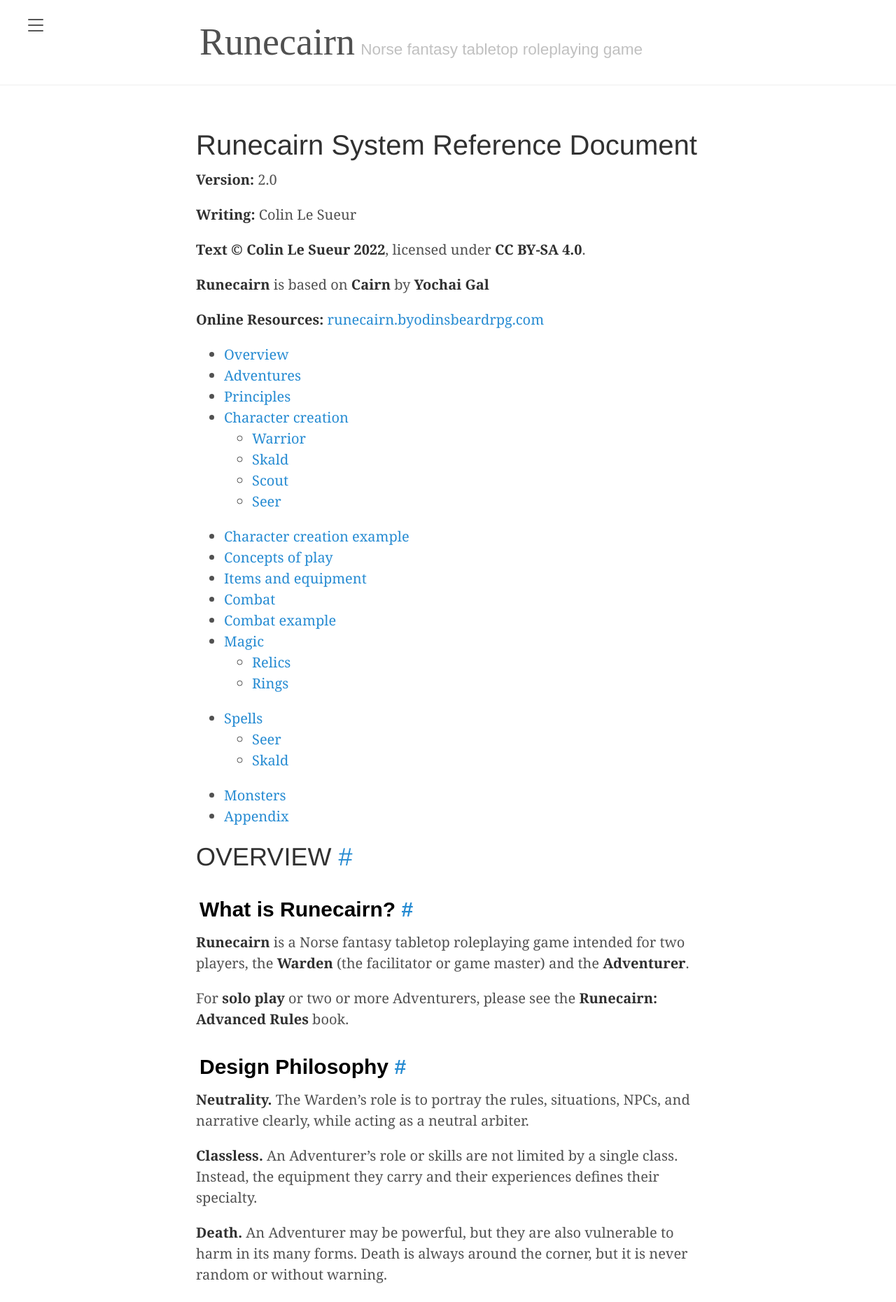
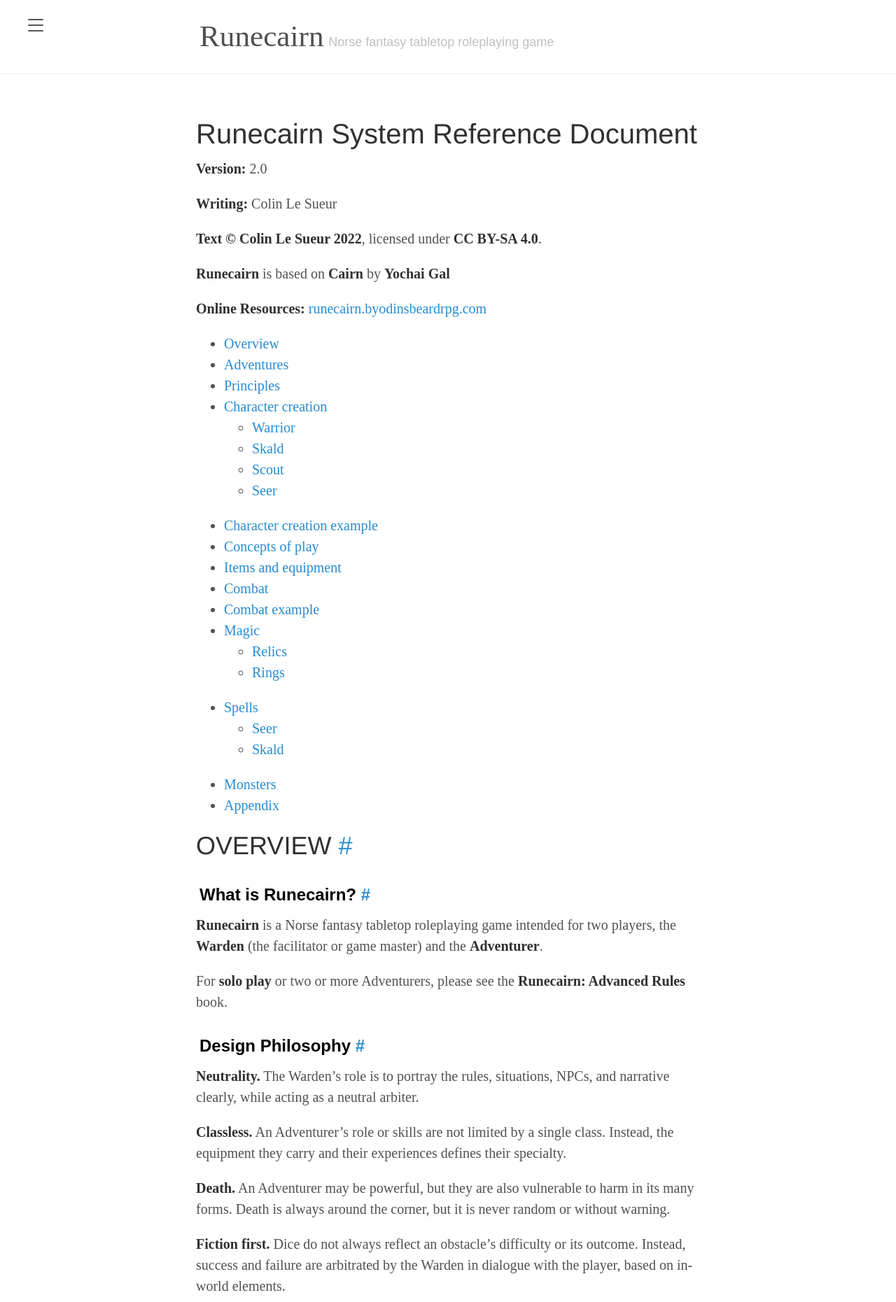
Before and after one commit to byodinsbeardrpg/byodinsbeardrpg.github.io, a Jekyll site: the page built from srd.md, in a window 1280 px wide. Shown: the top 1861 px of the page at 70% size. Built offline with Jekyll 4.4.1, drawn with Linux system fonts in a browser that asks for light colours; some web fonts are replaced.

Commit message:
Tweak font size, change minion pro to adobe jenson

```diff
--- a/public/css/lanyon.css
+++ b/public/css/lanyon.css
@@ -41,7 +41,7 @@
 }
 
 html {
-  font-family: "Minion Pro-Display", minion-pro-display, Georgia, "Times New Roman", serif;
+  font-family: "adobe-jenson-pro", serif;
   font-weight: 400;
 }
 
@@ -49,7 +49,7 @@
   font-family: "gandur-new", sans-serif;
   font-weight: 700;
   color: #1D73BF;
-  font-size: 30px;
+  font-size: 24px;
 }
 
 h3 {
```
